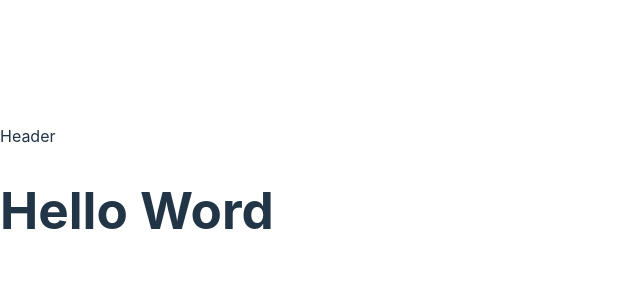
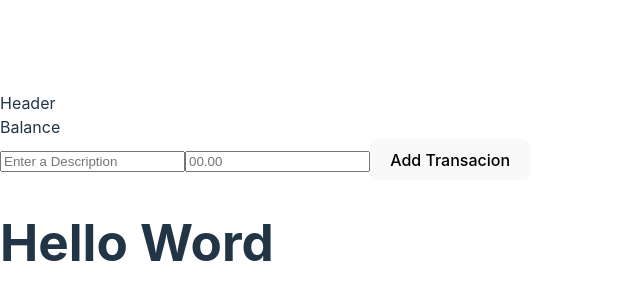
Before and after one commit to LuisArielRetanaHernadez/administrador-gastos, a React (Vite) app: page / in a window 1280 px wide. Shown: the part 202-502 px from the top of the page, without its empty margins (0-640 px from the left). Built offline with nearby package versions, Linux system fonts and the light colour scheme.

Commit message:
agregando el componente Balance, TransactionForm y TransactionList

```diff
--- a/src/App.jsx
+++ b/src/App.jsx
@@ -1,5 +1,8 @@
 import './App.css'
+import Balance from './components/Balance/Balance'
 import Header from './components/Header/Header'
+import TransactionForm from './components/TransactionForm/TransactionFomr'
+import TransactionList from './components/TransactionForm/TransactionLista'
 import GlobalProvider from './context/GlobalState'
 function App() {
 
@@ -7,6 +10,9 @@ function App() {
     <>
     <GlobalProvider>
       <Header />
+      <Balance />
+      <TransactionForm />
+      <TransactionList />
       <h1>Hello Word</h1>
     </GlobalProvider>
     </>
```
